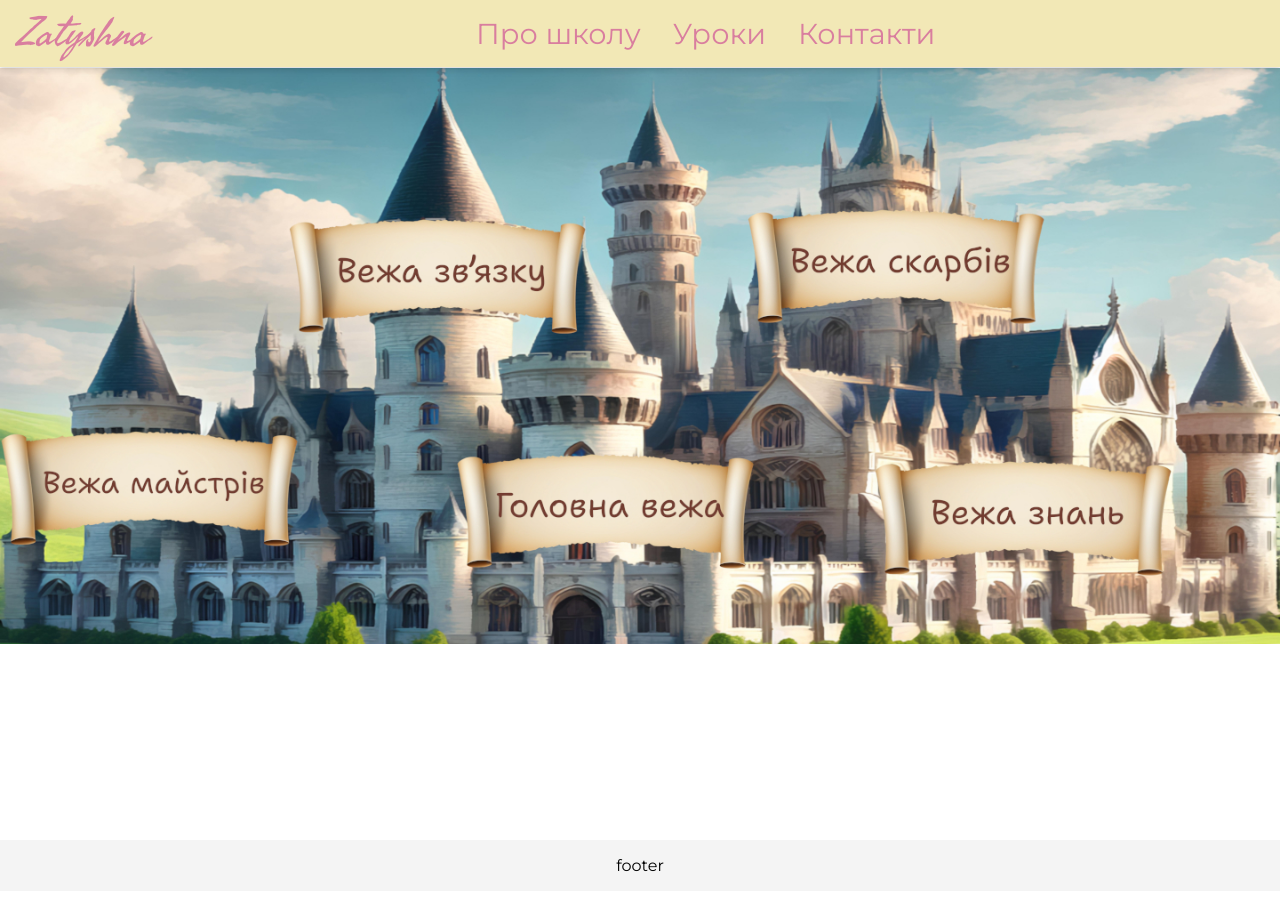
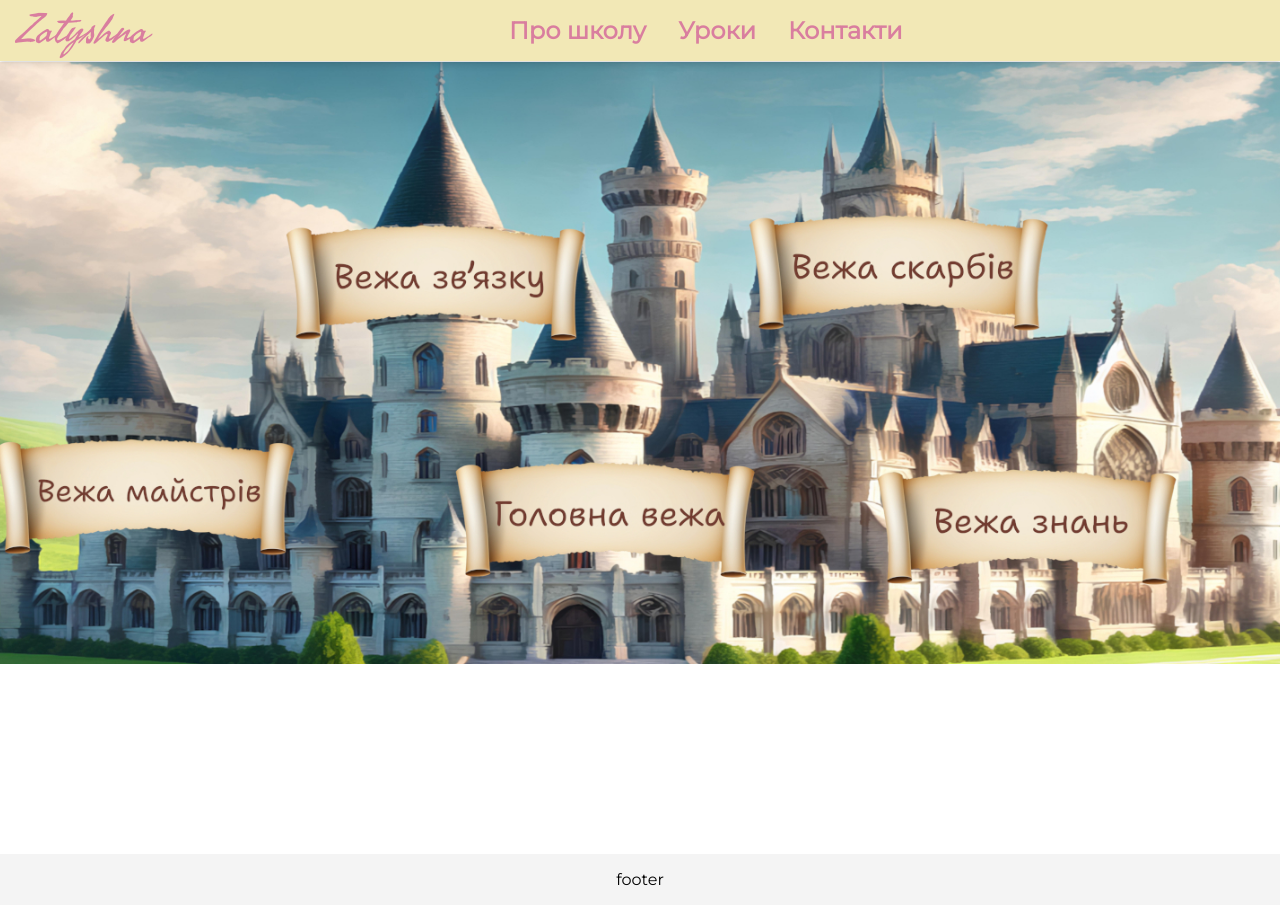
Before and after one commit to OlenaPobehailo/zatyshna, a Next.js app: page / in a window 1280 px wide. Built offline with nearby package versions, Linux system fonts and the light colour scheme.

Commit message:
small style fixes

```diff
--- a/src/app/page.module.css
+++ b/src/app/page.module.css
@@ -12,7 +12,7 @@
   gap: 32px;
 
   @media (min-width: 768px) {
-    padding: 68px 0;
+    padding: 62px 0;
   }
 }
 
--- a/src/components/Header/Burger/Burger.module.css
+++ b/src/components/Header/Burger/Burger.module.css
@@ -20,7 +20,7 @@
 .burger span {
   width: 2rem;
   height: 0.25rem;
-  background-color: #a45680;
+  background-color: var(--pink-color);
   border-radius: 10px;
   transition: all 0.3s linear;
   transform-origin: 1px;
--- a/src/components/Header/Header.module.css
+++ b/src/components/Header/Header.module.css
@@ -79,16 +79,17 @@
 
 .navLink {
   font-size: 1.5rem;
+  font-weight: 700;
   color: var(--pink-color);
   display: inline-block;
   transition: color 0.3s ease, transform 0.3s ease;
 
   @media (min-width: 768px) {
-    font-size: 1.8rem;
+    font-size: 1.5rem;
   }
 
   @media (min-width: 1440px) {
-    font-size: 2.2rem;
+    font-size: 2rem;
   }
 }
 
--- a/src/components/Hero/Hero.module.css
+++ b/src/components/Hero/Hero.module.css
@@ -10,7 +10,7 @@
 .imageWrapper {
   width: 100%;
   position: relative;
-  padding-top: 45%;
+  padding-top: 47%;
 }
 
 .responsiveImage {
@@ -22,7 +22,7 @@
   object-fit: cover;
 }
 
-@media (max-width: 768px) {
+/* @media (max-width: 768px) {
   .hero {
     align-items: flex-start;
   }
@@ -30,4 +30,4 @@
   .imageWrapper {
     padding-top: 60%;
   }
-}
+} */
```
